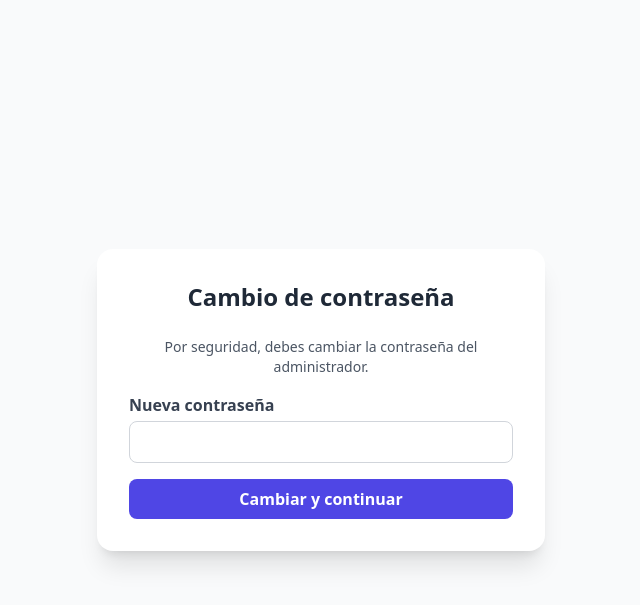
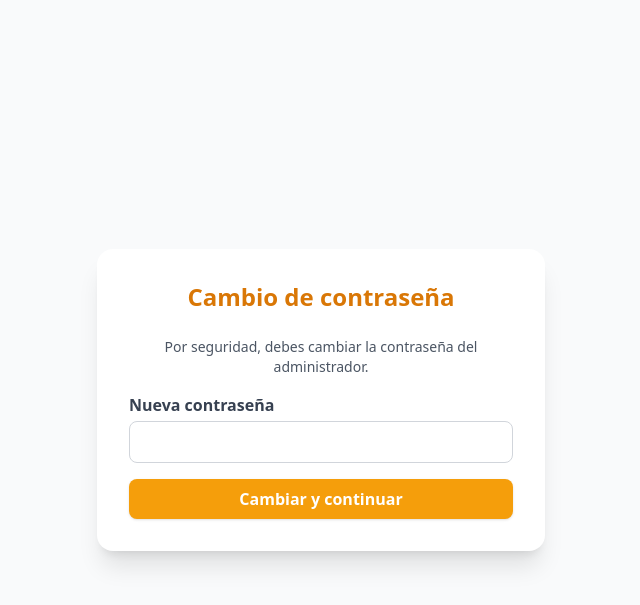
Before and after one commit to Osvaldo-Net/LogGuard, a Flask app: page /change-password in a window 1280 px wide. Shown: the top 605 px of the page, without its empty margins (319-959 px from the left). Run offline with Flask 3, Linux system fonts and the light colour scheme; the visitor is signed in with stand-in values (Sample User, id 1); some libraries are stand-ins or nearby versions.

Commit message:
Update change_password.html

```diff
--- a/app/templates/change_password.html
+++ b/app/templates/change_password.html
@@ -8,15 +8,19 @@
 </head>
 <body class="bg-gray-50 flex items-center justify-center h-screen">
   <div class="bg-white p-8 rounded-2xl shadow-xl w-full max-w-md animate-fade-in">
-    <h2 class="text-2xl font-bold text-center text-gray-800 mb-6">Cambio de contraseña</h2>
+    <h2 class="text-2xl font-bold text-center text-amber-600 mb-6">Cambio de contraseña</h2>
     <p class="text-center text-gray-600 text-sm mb-4">Por seguridad, debes cambiar la contraseña del administrador.</p>
 
     <form method="POST" class="space-y-4">
       <div>
         <label class="block text-gray-700 font-semibold">Nueva contraseña</label>
-        <input name="new_password" type="password" required minlength="6" class="w-full mt-1 p-2 border border-gray-300 rounded-lg focus:outline-none focus:ring focus:ring-indigo-300">
+        <input name="new_password" type="password" required minlength="6"
+          class="w-full mt-1 p-2 border border-gray-300 rounded-lg focus:outline-none focus:ring-2 focus:ring-amber-400">
       </div>
-      <button type="submit" class="w-full bg-indigo-600 hover:bg-indigo-700 text-white font-semibold py-2 px-4 rounded-lg transition">Cambiar y continuar</button>
+      <button type="submit"
+        class="w-full bg-amber-500 hover:bg-amber-600 text-white font-semibold py-2 px-4 rounded-lg transition shadow">
+        Cambiar y continuar
+      </button>
     </form>
   </div>
 
```
